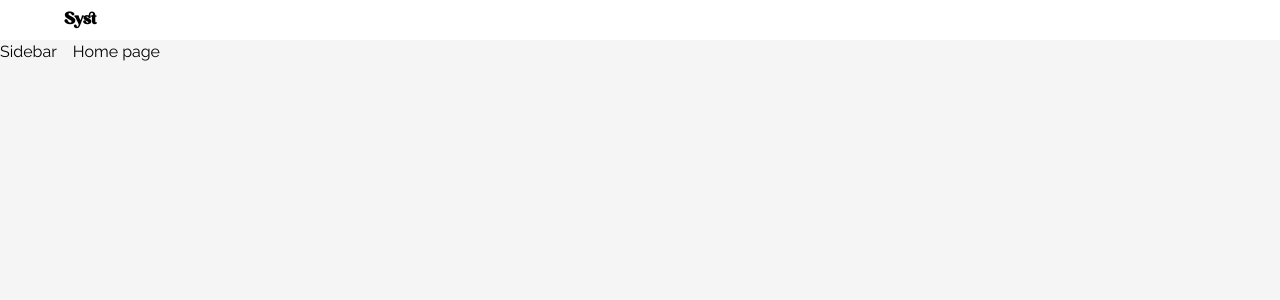
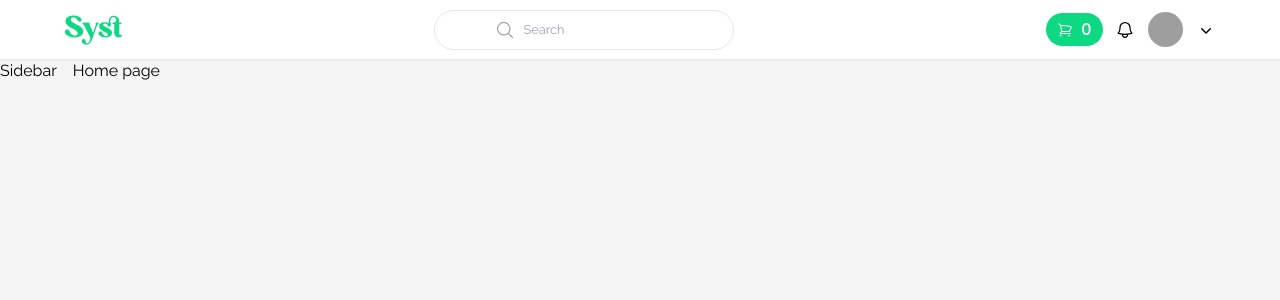
Before and after one commit to Tulasijoshua/rancard_intern_assessment, a React (Vite) app: page / in a window 1280 px wide. Shown: the top 300 px of the page. Built offline with nearby package versions, Linux system fonts and the light colour scheme; grey boxes are pictures that could not be loaded.

Commit message:
Feat: navbar

```diff
--- a/src/App.css
+++ b/src/App.css
@@ -32,3 +32,7 @@ body {
 .care {
   font-family: 'Carena-Regular', sans-serif;
 }
+
+.pops {
+  font-family: 'Poppins', sans-serif;
+}
--- a/src/components/Navbar.jsx
+++ b/src/components/Navbar.jsx
@@ -1,10 +1,41 @@
 import React from 'react'
+import profile from "../assets/profile.jpg"
 
 const Navbar = () => {
   return (
-    <div className='w-full py-[0.5rem] bg-white'>
-      <section className='w-[90%] mx-auto flex justify-between gap-[2rem]'>
-        <h2 className='care font-bold'>Syst</h2>
+    <div className='w-full py-[0.5rem] bg-white shadow-sm'>
+      <section className='w-[90%] mx-auto flex justify-between items-center gap-[2rem]'>
+        <h2 className='care text-[1.8rem] font-medium text-[#0DD983]'>Syst</h2>
+        <div className='w-[300px] h-[40px] border rounded-[2rem] flex justify-center items-center gap-[0.5rem]'>
+            <div className='text-gray-400 '>
+                <svg xmlns="http://www.w3.org/2000/svg" fill="none" viewBox="0 0 24 24" stroke-width="1.5" stroke="currentColor" class="size-5">
+                    <path stroke-linecap="round" stroke-linejoin="round" d="m21 21-5.197-5.197m0 0A7.5 7.5 0 1 0 5.196 5.196a7.5 7.5 0 0 0 10.607 10.607Z" />
+                </svg>
+            </div>
+            <input type="text" className='outline-none text-[0.8rem] leading-[0.1rem] border-none' placeholder='Search' />
+        </div>
+
+        <div className='pops flex justify-end items-center gap-[0.8rem] '>
+            <div className='py-[0.3rem] px-[0.7rem] text-white flex justify-center items-center gap-[0.5rem] bg-[#0DD983] rounded-[2rem]'>
+                <svg xmlns="http://www.w3.org/2000/svg" fill="none" viewBox="0 0 24 24" stroke-width="1.5" stroke="currentColor" class="size-4">
+                    <path stroke-linecap="round" stroke-linejoin="round" d="M2.25 3h1.386c.51 0 .955.343 1.087.835l.383 1.437M7.5 14.25a3 3 0 0 0-3 3h15.75m-12.75-3h11.218c1.121-2.3 2.1-4.684 2.924-7.138a60.114 60.114 0 0 0-16.536-1.84M7.5 14.25 5.106 5.272M6 20.25a.75.75 0 1 1-1.5 0 .75.75 0 0 1 1.5 0Zm12.75 0a.75.75 0 1 1-1.5 0 .75.75 0 0 1 1.5 0Z" />
+                </svg>
+                <span className='text-[1rem] font-medium leading-[1.5rem]'>0</span>
+            </div>
+            <div>
+                <svg xmlns="http://www.w3.org/2000/svg" fill="none" viewBox="0 0 24 24" stroke-width="1.5" stroke="currentColor" class="size-5">
+                    <path stroke-linecap="round" stroke-linejoin="round" d="M14.857 17.082a23.848 23.848 0 0 0 5.454-1.31A8.967 8.967 0 0 1 18 9.75V9A6 6 0 0 0 6 9v.75a8.967 8.967 0 0 1-2.312 6.022c1.733.64 3.56 1.085 5.455 1.31m5.714 0a24.255 24.255 0 0 1-5.714 0m5.714 0a3 3 0 1 1-5.714 0" />
+                </svg>
+            </div>
+            <div className='w-[35px] h-[35px]'>
+                <img className='w-full h-full rounded-full object-cover' src={profile} alt="Profile" />
+            </div>
+            <div>
+                <svg xmlns="http://www.w3.org/2000/svg" viewBox="0 0 20 20" fill="currentColor" class="size-5">
+                    <path fill-rule="evenodd" d="M5.22 8.22a.75.75 0 0 1 1.06 0L10 11.94l3.72-3.72a.75.75 0 1 1 1.06 1.06l-4.25 4.25a.75.75 0 0 1-1.06 0L5.22 9.28a.75.75 0 0 1 0-1.06Z" clip-rule="evenodd" />
+                </svg>
+            </div>
+        </div>
       </section>
     </div>
   )
```
Also changed, not shown: 1 other file (tests, documents, lock files or other folders).
